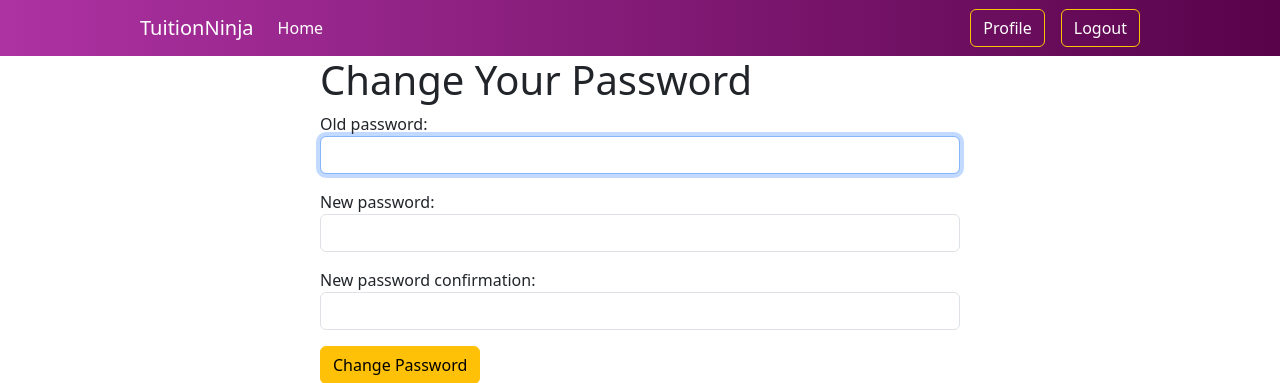
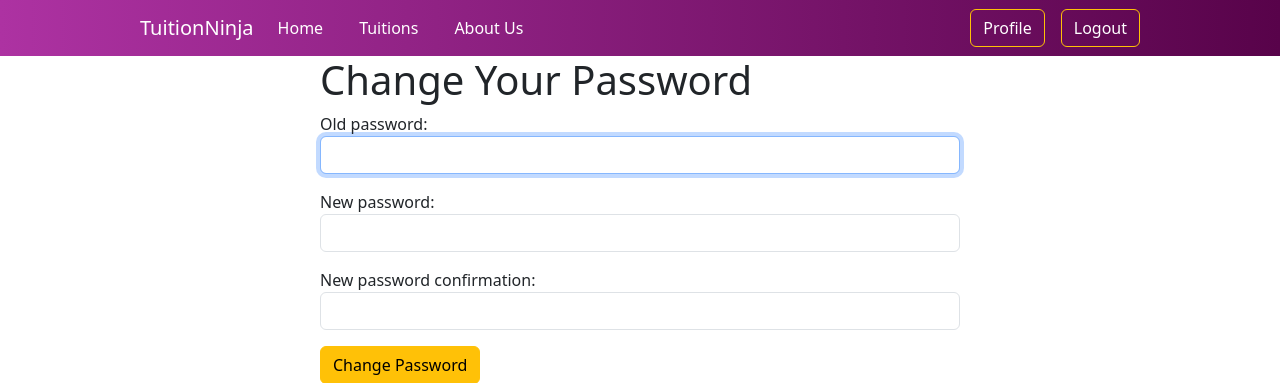
Before and after one commit to Soaib-Ahmed/Tuition_Media, a Django app: page /pass_change/ in a window 1280 px wide. Shown: the top 383 px of the page. Run offline with Django 4.2, Linux system fonts and the light colour scheme; a user stored in the database is signed in; some libraries are stand-ins or nearby versions.

Commit message:
Update base.html

```diff
--- a/templates/base.html
+++ b/templates/base.html
@@ -8,6 +8,9 @@
   <link rel="stylesheet" href="https://cdn.jsdelivr.net/npm/bootstrap@5.3.2/dist/css/bootstrap.min.css"
     integrity="sha384-T3c6CoIi6uLrA9TneNEoa7RxnatzjcDSCmG1MXxSR1GAsXEV/Dwwykc2MPK8M2HN" crossorigin="anonymous">
     <link rel="stylesheet" href="path/to/font-awesome/css/font-awesome.min.css">
+    <link href="https://fonts.googleapis.com/css?family=Montserrat" rel="stylesheet" type="text/css">
+  <link href="https://fonts.googleapis.com/css?family=Lato" rel="stylesheet" type="text/css">
+
 </head>
 
 <body>
@@ -19,20 +22,26 @@
         <span class="navbar-toggler-icon"></span>
       </button>
       <div  class="collapse navbar-collapse" id="navbarSupportedContent">
-        <ul class="navbar-nav me-auto mb-2 mb-lg-0">
+        <ul style="gap: 20px;" class="navbar-nav me-auto mb-2 mb-lg-0">
           <li class="nav-item">
             <a style="color: white;" class="nav-link active" aria-current="page" href="{% url 'homepage' %}">Home</a>
           </li>
+          <li class="nav-item">
+            <a style="color: white;" class="nav-link active" aria-current="page" href="{% url 'tuitions' %}">Tuitions</a>
+          </li>
+          <li class="nav-item">
+            <a style="color: white;" class="nav-link active" aria-current="page" href="{% url 'about' %}">About Us</a>
+          </li>
         </ul>
 
-        <div class="d-flex">
+        <div class="d-flex signup">
           {% if user.is_authenticated %}
             <div class="navbar-nav ml-auto">
-              <a href="{% url 'profile' %}" class="btn btn-outline-warning text-white mx-3" type="submit">Profile</a>
+              <a href="{% url 'profile' %}" class="btn btn-outline-warning text-white mx-3 signups" type="submit">Profile</a>
               <a href="{% url 'logout' %}" class="btn btn-outline-warning text-white" type="submit">Logout</a>
           {% else %}
-            <a href="{% url 'signup' %}" class="btn btn-outline-success mx-3 text-white">Sign Up</a>
-            <a href="{% url 'login' %}" class="btn btn-outline-warning text-white" type="submit">Login</a>
+            <a href="{% url 'signup' %}" class="btn btn-outline-success mx-3 text-white signups">Sign Up</a>
+            <a href="{% url 'login' %}" class="btn btn-outline-warning text-white logins" type="submit">Login</a>
           {% endif %}
         </div>
       </div>
@@ -64,6 +73,9 @@
   <script src="https://cdn.jsdelivr.net/npm/bootstrap@5.3.2/dist/js/bootstrap.bundle.min.js"
     integrity="sha384-C6RzsynM9kWDrMNeT87bh95OGNyZPhcTNXj1NW7RuBCsyN/o0jlpcV8Qyq46cDfL"
     crossorigin="anonymous"></script>
+    <script src="https://ajax.googleapis.com/ajax/libs/jquery/3.7.1/jquery.min.js"></script>
+  <!-- <script src="https://maxcdn.bootstrapcdn.com/bootstrap/3.4.1/js/bootstrap.min.js"></script> -->
+
 </body>
 
 </html>
```
